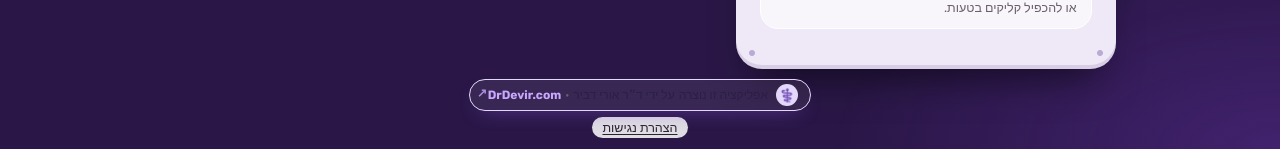
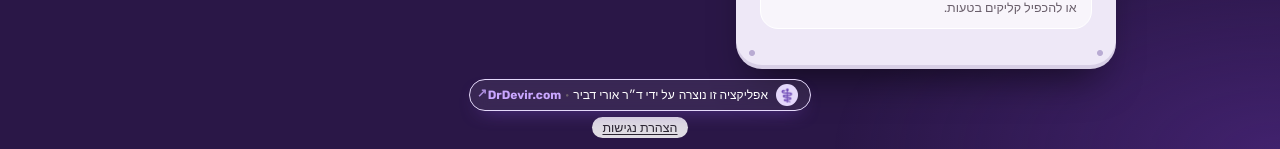
Before and after one commit to oridevir/click-calculator, a plain HTML site: page index.html in a window 1280 px wide. In both pictures the pointer is over the link 639 px from the left and 743 px from the top of the page. Shown: the part 648-797 px from the top of the page. Drawn offline with Linux system fonts and the light colour scheme.

Commit message:
נגישות: הקרדיט בריחוף לבן על הרקע הכהה (היה כהה ונעלם)
Co-Authored-By: Claude Opus 5.5 <noreply@anthropic.com>
Claude-Session: https://claude.ai/code/session_01DabJxANoHVtX9B73fxXkMW

```diff
--- a/index.html
+++ b/index.html
@@ -634,6 +634,7 @@ input[type=number]::placeholder { color: #71609A; }
 .track span.on::before { background: #B7FF8A; box-shadow: 0 0 8px #B7FF8A; } .track i { background: rgba(201,167,255,.18); } .track i::after { background: var(--glow); }
 .app-footer .dev-credit { background: rgba(255,255,255,.07); border-color: rgba(255,255,255,.15); color: rgba(230,219,255,.75); }
 .app-footer .dev-credit-line3 { color: var(--glow); }
+.app-footer .dev-credit:hover, .app-footer .dev-credit:focus-visible { color: #fff; } /* נובמבר 2026: בריחוף היה --ink כהה על הרקע הכהה — הטקסט נעלם */
 
 /* slower header trace */
 :root { --trace-speed: 5.5s; }
```
